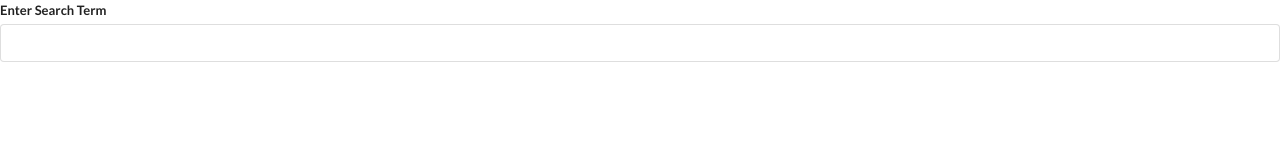
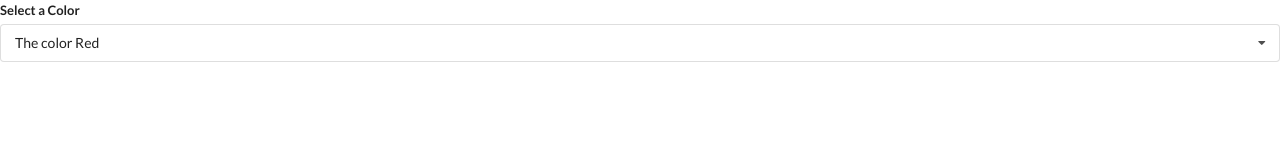
Before and after one commit to nini3008/ReactRedux2021, a React (Create React App) app in the folder widgets/: page / in a window 1280 px wide. Shown: the top 160 px of the page. Built offline with nearby package versions, Linux system fonts and the light colour scheme.

Commit message:
wrapping up dropdown

```diff
--- a/widgets/src/App.js
+++ b/widgets/src/App.js
@@ -1,6 +1,7 @@
-import React from 'react';
+import React, { useState } from 'react';
 import Accordion from './components/Accordion';
 import Search from './components/Search';
+import Dropdown from './components/Dropdown';
 
 const items = [
     {
@@ -17,11 +18,29 @@
     }
 ]
 
+const options = [
+    {
+        label: 'The color Red',
+        value: 'red'
+    },
+    {
+        label: "The color Green",
+        value: "green"
+    },
+    {
+        label: "A Shade of Blue",
+        value: "Blue"
+    }
+
+]
+
 const App = () => {
+    const [selected, setSelected] = useState(options[0]);
     return (
         <div>
             {/* <Accordion items={items} /> */}
-            <Search />
+            {/* <Search /> */}
+            <Dropdown selected={selected} onSelectedChange={setSelected} options={options} />
         </div>
     );
 }
--- /dev/null
+++ b/widgets/src/components/Dropdown.js
@@ -0,0 +1,38 @@
+import React, { useState } from 'react';
+
+const Dropdown = ({ options, selected, onSelectedChange }) => {
+    const [open, setOpen] = useState(false)
+
+    const renderedOptions = options.map((option) => {
+        if (option.value === selected.value) {
+            return null
+        }
+        return (
+            <div key={option.value}
+                onClick={() => onSelectedChange(option)}
+                className="item"
+            >
+                {option.label}
+            </div>
+        )
+    })
+
+    return (
+        <div className="ui form">
+            <div className="field">
+                <label className="label">Select a Color</label>
+                <div onClick={() => setOpen(!open)}
+                    className={`ui selection dropdown ${open ? 'visible active' : ''}`}
+                >
+                    <i className="dropdown icon"></i>
+                    <div className="text">{selected.label}</div>
+                    <div className={`menu ${open ? 'visible transition' : ''}`}>
+                        {renderedOptions}
+                    </div>
+                </div>
+            </div>
+        </div>
+    );
+}
+
+export default Dropdown;
```
